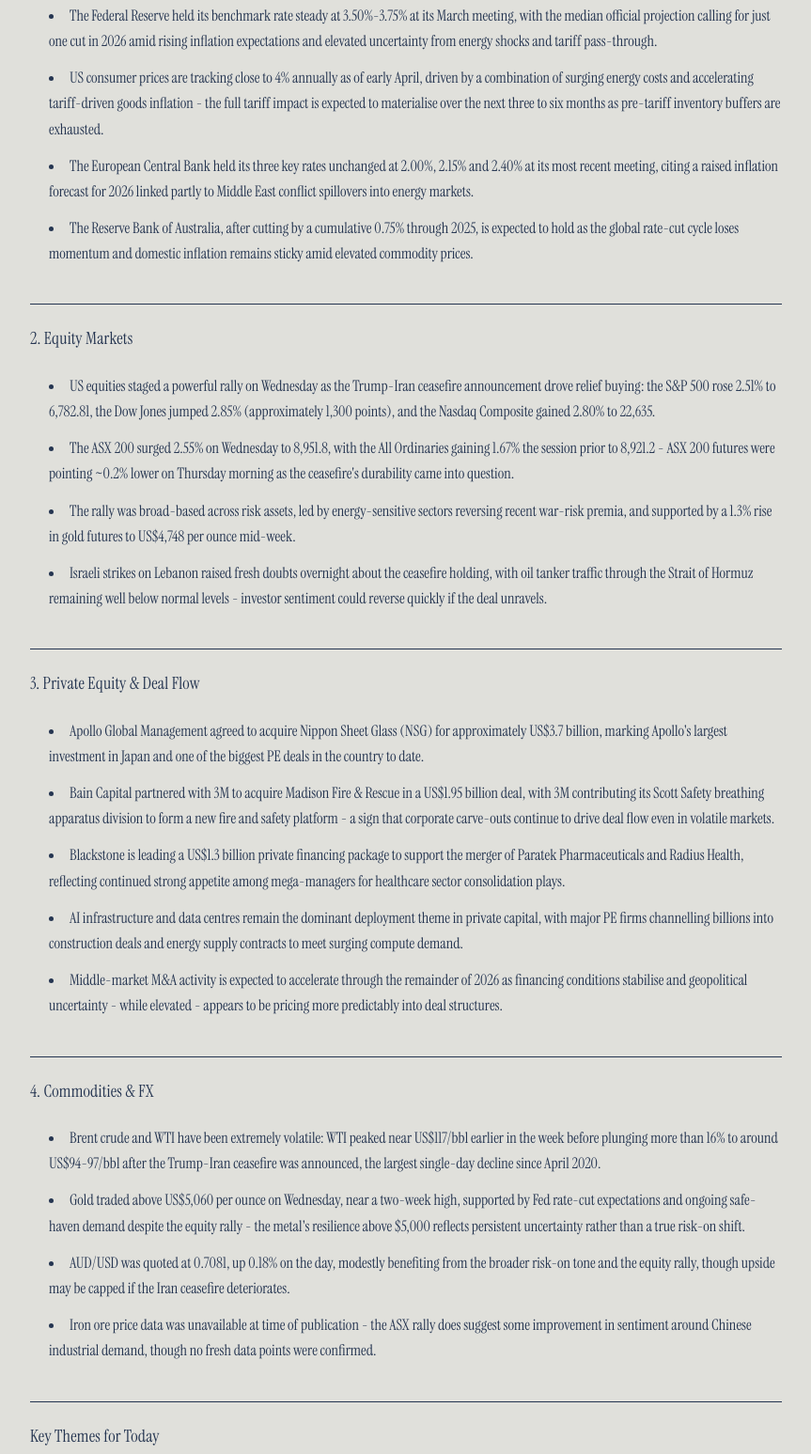
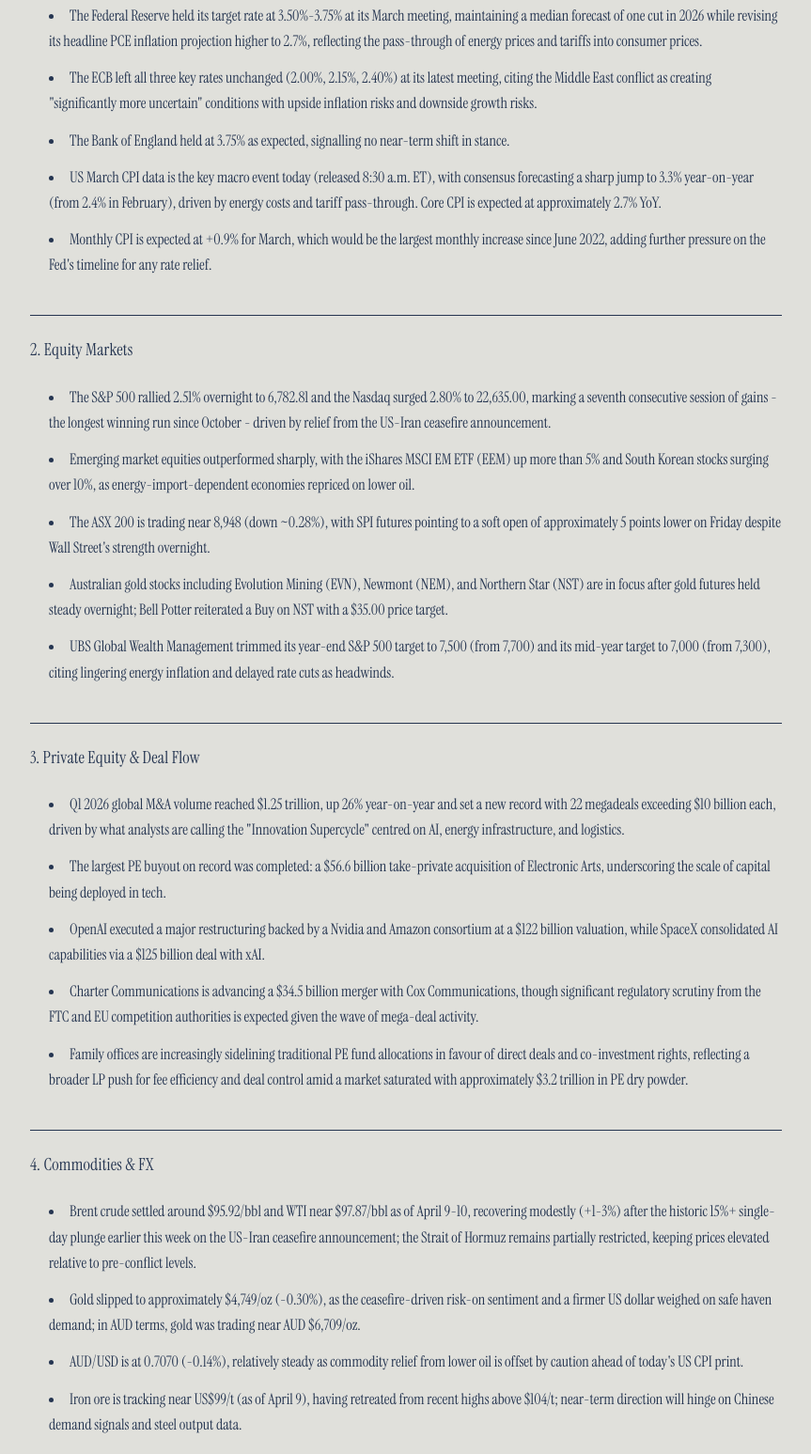
Before and after one commit to C-Murdoch/murdoch-capital-briefing, a website: page index.html in a window 1280 px wide. Shown: the part 466-2013 px from the top of the page at 94% size, without its empty margins (208-1071 px from the left). Drawn offline with Linux system fonts and the light colour scheme.

Commit message:
Briefing update 2026-04-10

```diff
--- a/index.html
+++ b/index.html
@@ -31,39 +31,41 @@
             <p style="font-size: 14px; letter-spacing: 1px; font-style: italic;">Morning Briefing</p>
         </div>
         <div id="briefing-content">
-          <p>Thursday 9 April 2026</p>
+          <p><strong>Friday, 10 April 2026</strong></p>
 <h2>1. Global Macro</h2>
 <ul>
-<li>The Federal Reserve held its benchmark rate steady at 3.50%-3.75% at its March meeting, with the median official projection calling for just one cut in 2026 amid rising inflation expectations and elevated uncertainty from energy shocks and tariff pass-through.</li>
-<li>US consumer prices are tracking close to 4% annually as of early April, driven by a combination of surging energy costs and accelerating tariff-driven goods inflation - the full tariff impact is expected to materialise over the next three to six months as pre-tariff inventory buffers are exhausted.</li>
-<li>The European Central Bank held its three key rates unchanged at 2.00%, 2.15% and 2.40% at its most recent meeting, citing a raised inflation forecast for 2026 linked partly to Middle East conflict spillovers into energy markets.</li>
-<li>The Reserve Bank of Australia, after cutting by a cumulative 0.75% through 2025, is expected to hold as the global rate-cut cycle loses momentum and domestic inflation remains sticky amid elevated commodity prices.</li>
+<li>The Federal Reserve held its target rate at 3.50%-3.75% at its March meeting, maintaining a median forecast of one cut in 2026 while revising its headline PCE inflation projection higher to 2.7%, reflecting the pass-through of energy prices and tariffs into consumer prices.</li>
+<li>The ECB left all three key rates unchanged (2.00%, 2.15%, 2.40%) at its latest meeting, citing the Middle East conflict as creating "significantly more uncertain" conditions with upside inflation risks and downside growth risks.</li>
+<li>The Bank of England held at 3.75% as expected, signalling no near-term shift in stance.</li>
+<li>US March CPI data is the key macro event today (released 8:30 a.m. ET), with consensus forecasting a sharp jump to 3.3% year-on-year (from 2.4% in February), driven by energy costs and tariff pass-through. Core CPI is expected at approximately 2.7% YoY.</li>
+<li>Monthly CPI is expected at +0.9% for March, which would be the largest monthly increase since June 2022, adding further pressure on the Fed's timeline for any rate relief.</li>
 </ul>
 <h2>2. Equity Markets</h2>
 <ul>
-<li>US equities staged a powerful rally on Wednesday as the Trump-Iran ceasefire announcement drove relief buying: the S&amp;P 500 rose 2.51% to 6,782.81, the Dow Jones jumped 2.85% (approximately 1,300 points), and the Nasdaq Composite gained 2.80% to 22,635.</li>
-<li>The ASX 200 surged 2.55% on Wednesday to 8,951.8, with the All Ordinaries gaining 1.67% the session prior to 8,921.2 - ASX 200 futures were pointing ~0.2% lower on Thursday morning as the ceasefire's durability came into question.</li>
-<li>The rally was broad-based across risk assets, led by energy-sensitive sectors reversing recent war-risk premia, and supported by a 1.3% rise in gold futures to US$4,748 per ounce mid-week.</li>
-<li>Israeli strikes on Lebanon raised fresh doubts overnight about the ceasefire holding, with oil tanker traffic through the Strait of Hormuz remaining well below normal levels - investor sentiment could reverse quickly if the deal unravels.</li>
+<li>The S&amp;P 500 rallied 2.51% overnight to 6,782.81 and the Nasdaq surged 2.80% to 22,635.00, marking a seventh consecutive session of gains - the longest winning run since October - driven by relief from the US-Iran ceasefire announcement.</li>
+<li>Emerging market equities outperformed sharply, with the iShares MSCI EM ETF (EEM) up more than 5% and South Korean stocks surging over 10%, as energy-import-dependent economies repriced on lower oil.</li>
+<li>The ASX 200 is trading near 8,948 (down ~0.28%), with SPI futures pointing to a soft open of approximately 5 points lower on Friday despite Wall Street's strength overnight.</li>
+<li>Australian gold stocks including Evolution Mining (EVN), Newmont (NEM), and Northern Star (NST) are in focus after gold futures held steady overnight; Bell Potter reiterated a Buy on NST with a $35.00 price target.</li>
+<li>UBS Global Wealth Management trimmed its year-end S&amp;P 500 target to 7,500 (from 7,700) and its mid-year target to 7,000 (from 7,300), citing lingering energy inflation and delayed rate cuts as headwinds.</li>
 </ul>
 <h2>3. Private Equity &amp; Deal Flow</h2>
 <ul>
-<li>Apollo Global Management agreed to acquire Nippon Sheet Glass (NSG) for approximately US$3.7 billion, marking Apollo's largest investment in Japan and one of the biggest PE deals in the country to date.</li>
-<li>Bain Capital partnered with 3M to acquire Madison Fire &amp; Rescue in a US$1.95 billion deal, with 3M contributing its Scott Safety breathing apparatus division to form a new fire and safety platform - a sign that corporate carve-outs continue to drive deal flow even in volatile markets.</li>
-<li>Blackstone is leading a US$1.3 billion private financing package to support the merger of Paratek Pharmaceuticals and Radius Health, reflecting continued strong appetite among mega-managers for healthcare sector consolidation plays.</li>
-<li>AI infrastructure and data centres remain the dominant deployment theme in private capital, with major PE firms channelling billions into construction deals and energy supply contracts to meet surging compute demand.</li>
-<li>Middle-market M&amp;A activity is expected to accelerate through the remainder of 2026 as financing conditions stabilise and geopolitical uncertainty - while elevated - appears to be pricing more predictably into deal structures.</li>
+<li>Q1 2026 global M&amp;A volume reached $1.25 trillion, up 26% year-on-year and set a new record with 22 megadeals exceeding $10 billion each, driven by what analysts are calling the "Innovation Supercycle" centred on AI, energy infrastructure, and logistics.</li>
+<li>The largest PE buyout on record was completed: a $56.6 billion take-private acquisition of Electronic Arts, underscoring the scale of capital being deployed in tech.</li>
+<li>OpenAI executed a major restructuring backed by a Nvidia and Amazon consortium at a $122 billion valuation, while SpaceX consolidated AI capabilities via a $125 billion deal with xAI.</li>
+<li>Charter Communications is advancing a $34.5 billion merger with Cox Communications, though significant regulatory scrutiny from the FTC and EU competition authorities is expected given the wave of mega-deal activity.</li>
+<li>Family offices are increasingly sidelining traditional PE fund allocations in favour of direct deals and co-investment rights, reflecting a broader LP push for fee efficiency and deal control amid a market saturated with approximately $3.2 trillion in PE dry powder.</li>
 </ul>
 <h2>4. Commodities &amp; FX</h2>
 <ul>
-<li>Brent crude and WTI have been extremely volatile: WTI peaked near US$117/bbl earlier in the week before plunging more than 16% to around US$94-97/bbl after the Trump-Iran ceasefire was announced, the largest single-day decline since April 2020.</li>
-<li>Gold traded above US$5,060 per ounce on Wednesday, near a two-week high, supported by Fed rate-cut expectations and ongoing safe-haven demand despite the equity rally - the metal's resilience above $5,000 reflects persistent uncertainty rather than a true risk-on shift.</li>
-<li>AUD/USD was quoted at 0.7081, up 0.18% on the day, modestly benefiting from the broader risk-on tone and the equity rally, though upside may be capped if the Iran ceasefire deteriorates.</li>
-<li>Iron ore price data was unavailable at time of publication - the ASX rally does suggest some improvement in sentiment around Chinese industrial demand, though no fresh data points were confirmed.</li>
+<li>Brent crude settled around $95.92/bbl and WTI near $97.87/bbl as of April 9-10, recovering modestly (+1-3%) after the historic 15%+ single-day plunge earlier this week on the US-Iran ceasefire announcement; the Strait of Hormuz remains partially restricted, keeping prices elevated relative to pre-conflict levels.</li>
+<li>Gold slipped to approximately $4,749/oz (-0.30%), as the ceasefire-driven risk-on sentiment and a firmer US dollar weighed on safe haven demand; in AUD terms, gold was trading near AUD $6,709/oz.</li>
+<li>AUD/USD is at 0.7070 (-0.14%), relatively steady as commodity relief from lower oil is offset by caution ahead of today's US CPI print.</li>
+<li>Iron ore is tracking near US$99/t (as of April 9), having retreated from recent highs above $104/t; near-term direction will hinge on Chinese demand signals and steel output data.</li>
 </ul>
 <h2>Key Themes for Today</h2>
-<p>The dominant story is the fragile US-Iran ceasefire, which has injected sudden volatility into oil markets and a sharp relief rally into equities - but with Strait of Hormuz traffic still disrupted and Israeli military activity continuing in Lebanon, the risk of a rapid reversal is significant. Against this backdrop, investors must also contend with a worsening inflation outlook in the US, where tariff pass-through is accelerating just as the Fed signals limited appetite for further cuts - creating a challenging environment where geopolitical de-escalation and monetary policy are pulling in opposite directions.</p>
-<p><em>Briefing compiled by Murdoch Capital AI | Thursday 9 April 2026</em></p>
+<p>The US-Iran ceasefire has triggered a significant relief rally across equities and oil markets, but fragility is evident - Iran's parliamentary speaker has already accused Washington of breaching key terms, and the Strait of Hormuz remains restricted, meaning energy market disruption is not fully resolved. Against this backdrop, today's US March CPI release is the pivotal data point: a print near or above the 3.3% consensus would cement expectations that the Fed has no room to cut this year, tightening the squeeze on rate-sensitive assets and reinforcing the cautious signals already embedded in UBS's revised S&amp;P 500 forecasts.</p>
+<p><em>Briefing compiled by Murdoch Capital AI | 10 April 2026</em></p>
         </div>
     </div>
 </body>
```
